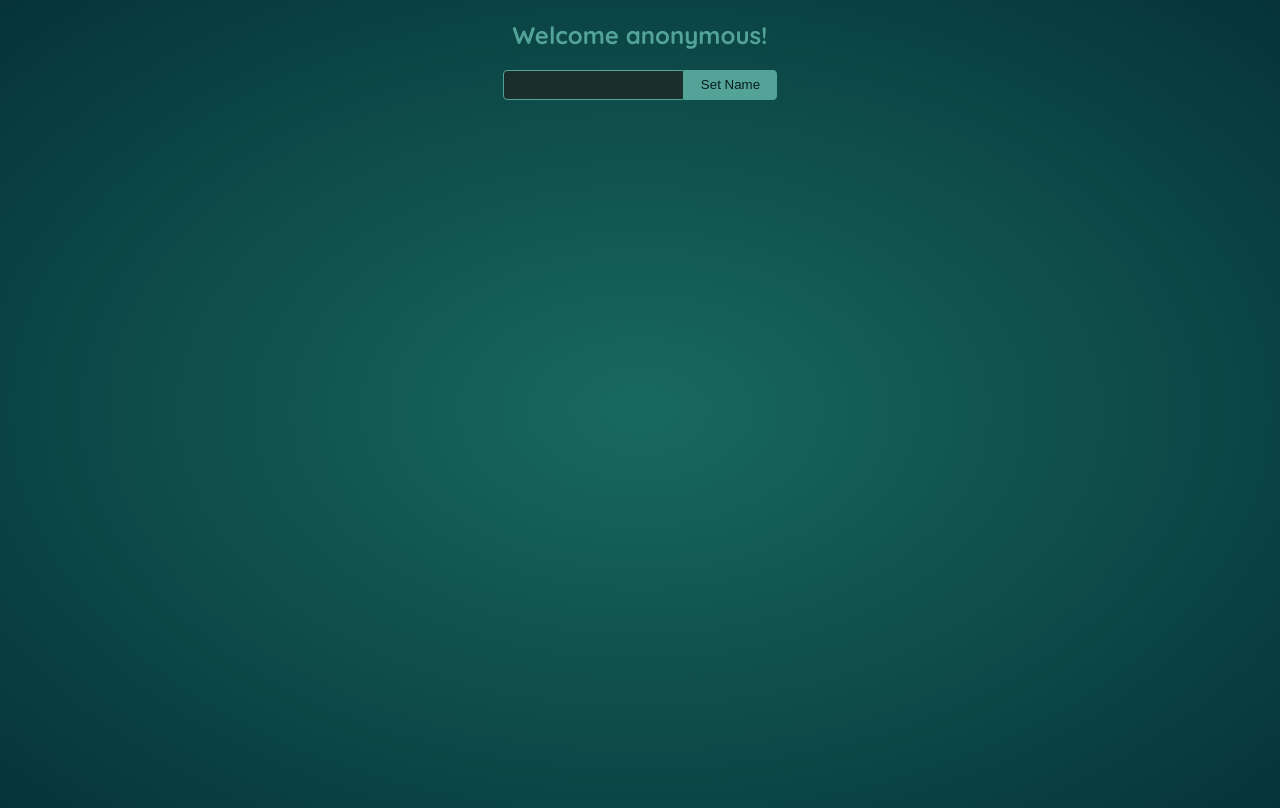
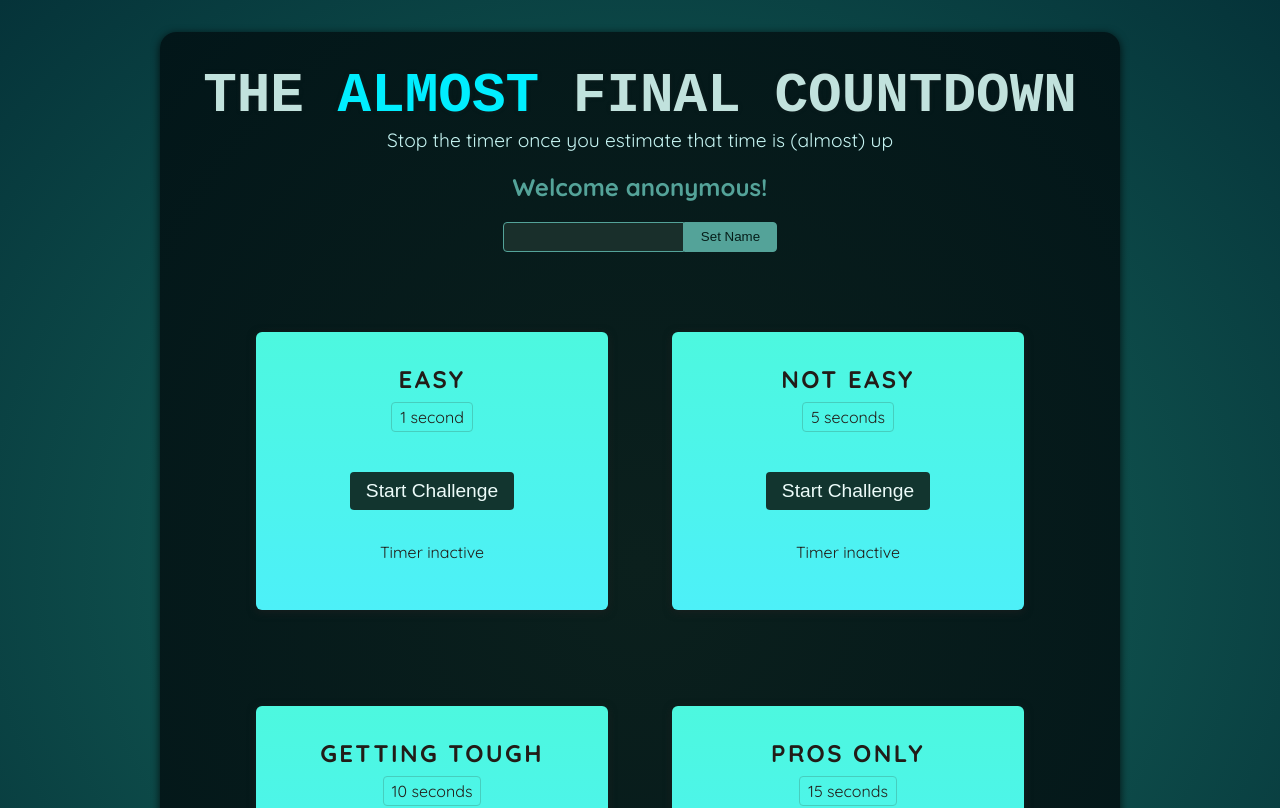
Before and after one commit to rlawjdgkr/react, a React (Vite) app: page / in a window 1280 px wide. Shown: the top 808 px of the page. Built offline with nearby package versions, Linux system fonts and the light colour scheme; a web font is replaced by a local one.

Commit message:
타이머 컴포넌트트

```diff
--- a/index.html
+++ b/index.html
@@ -12,7 +12,14 @@
 
   </head>
   <body>
-
+    <div id="modal"></div>
+<div id="content">
+  <header>
+    <h1>The <em>Almost</em> Final Countdown</h1>
+    <p>Stop the timer once you estimate that time is (almost) up</p>
+  </header>
+  <div id="root"></div>
+</div>
     <div id="root"></div>
     <script type="module" src="/src/main.jsx"></script>
   </body>
--- a/src/App.jsx
+++ b/src/App.jsx
@@ -1,12 +1,33 @@
 import './App.css';
 import Player from './components/TimerGame/Player';
+import TimerChallenge from './components/TimerGame/TimerChallenge';
 
 // 컴포넌트
 const App = () => {
 
-  return <>
-    <Player />
-  </>;
+  return (
+    <>
+      <Player />
+      <div id='challenges'>
+        <TimerChallenge
+          title='Easy'
+          targetTime={1}
+        />
+        <TimerChallenge
+          title='Not Easy'
+          targetTime={5}
+        />
+        <TimerChallenge
+          title='Getting tough'
+          targetTime={10}
+        />
+        <TimerChallenge
+          title='Pros only'
+          targetTime={15}
+        />
+      </div>
+    </>
+  );
 };
 
 export default App;
--- a/src/components/TimerGame/TimerChallenge.jsx
+++ b/src/components/TimerGame/TimerChallenge.jsx
@@ -1,19 +1,39 @@
-import React from 'react';
+import React, { useState } from 'react';
 
 const TimerChallenge = ({ title, targetTime }) => {
+
+  // 타이머가 시작되었는지를 확인하는 상태값
+  const [timerStarted, setTimerStarted] = useState(false);
+
+  // 시간이 다 지났는지 여부
+  const [timerExpired, setTimerExpired] = useState(false);
+  const handleStart = e => {
+
+    setTimerStarted(true);
+
+    // 실제 시간을 실행
+    setTimeout(() => {
+      console.log(`${targetTime} 초가 지남!`);
+      setTimerExpired(true);
+
+    }, targetTime * 1000);
+  };
+
   return (
-    <section className="challenge">
+    <section className='challenge'>
       <h2>{title}</h2>
-      <p className="challenge-time">
+      {timerExpired && <p>you lost!!</p>}
+
+      <p className='challenge-time'>
         {targetTime} second{targetTime > 1 ? 's' : ''}
       </p>
       <p>
-        <button>
-          Start Challenge
+        <button onClick={handleStart}>
+          {timerStarted ? 'Stop' : 'Start'} Challenge
         </button>
       </p>
-      <p className="">
-        Time is running... / Timer inactive
+      <p className=''>
+        {timerStarted ? 'Time is running...' : 'Timer inactive'}
       </p>
     </section>
   );
```
